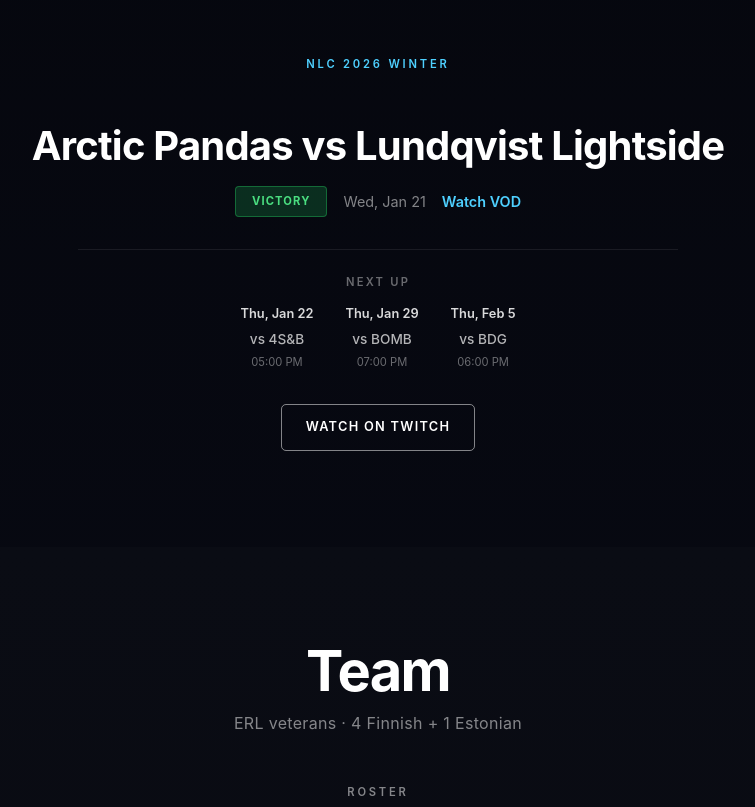
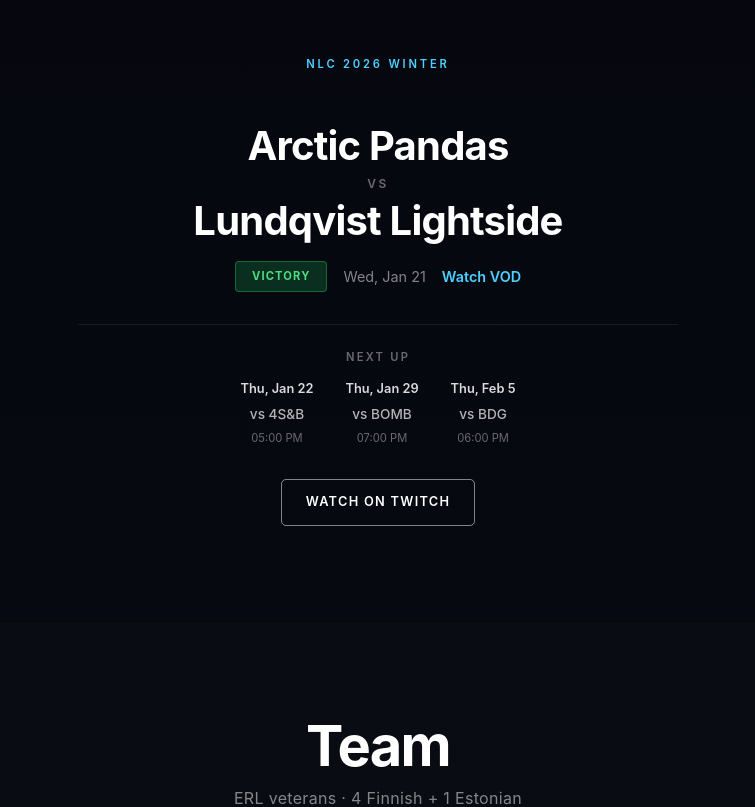
Before and after one commit to pallokala55-hash/arcticpandas, a Next.js app: page / in a window 1280 px wide. Shown: the part 840-1647 px from the top of the page, without its empty margins (262-1017 px from the left). Built offline with nearby package versions, Linux system fonts and the light colour scheme.

Commit message:
style: stack matchup teams with stylized vs separator
Co-Authored-By: Claude Opus 4.5 <noreply@anthropic.com>

```diff
--- a/src/components/sections/TwitchHighlight.module.css
+++ b/src/components/sections/TwitchHighlight.module.css
@@ -51,11 +51,26 @@
 }
 
 .matchup {
+    display: flex;
+    flex-direction: column;
+    align-items: center;
+    gap: 0.25rem;
+    margin: 0;
+}
+
+.teamName {
     font-size: clamp(1.75rem, 4vw, 2.5rem);
     font-weight: 700;
     letter-spacing: -0.02em;
     line-height: 1.2;
-    margin: 0;
+}
+
+.vs {
+    font-size: 0.75rem;
+    font-weight: 600;
+    letter-spacing: 0.2em;
+    text-transform: uppercase;
+    color: rgba(255, 255, 255, 0.4);
 }
 
 .resultRow {
@@ -203,7 +218,7 @@
         min-height: auto;
     }
 
-    .matchup {
+    .teamName {
         font-size: 1.5rem;
     }
 
--- a/src/components/sections/TwitchHighlight.tsx
+++ b/src/components/sections/TwitchHighlight.tsx
@@ -37,7 +37,9 @@ const TwitchHighlight = () => {
         {latestMatch ? (
           <div className={styles.hero}>
             <h2 className={styles.matchup}>
-              Arctic Pandas vs {latestMatch.opponent}
+              <span className={styles.teamName}>Arctic Pandas</span>
+              <span className={styles.vs}>vs</span>
+              <span className={styles.teamName}>{latestMatch.opponent}</span>
             </h2>
             <div className={styles.resultRow}>
               <span className={styles.resultBadge} data-result={latestMatch.result}>
```
